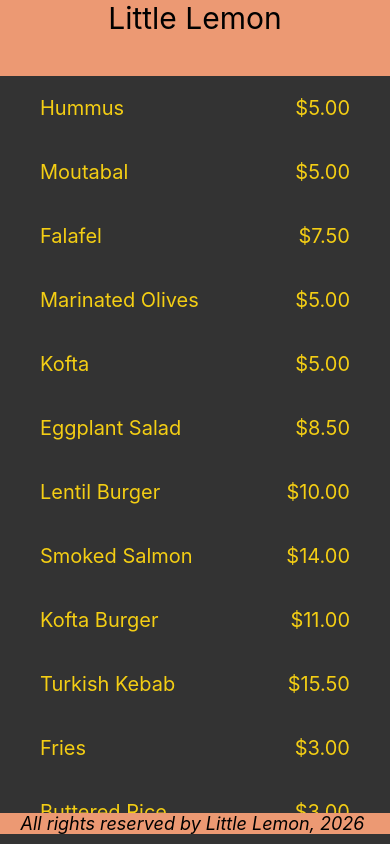
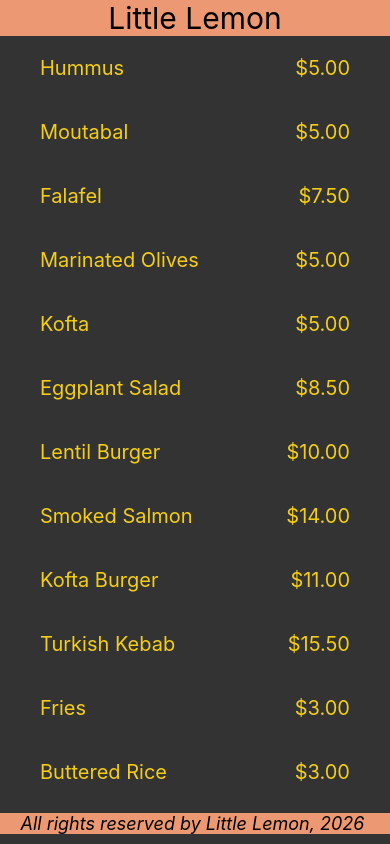
Before and after one commit to jeremejazz/little-lemon-app, a React Native app: screen / in a window 390 px wide. Built offline with nearby package versions, Linux system fonts and the light colour scheme.

Commit message:
update header style

```diff
--- a/components/LittleLemonHeader.tsx
+++ b/components/LittleLemonHeader.tsx
@@ -20,7 +20,6 @@ const styles = StyleSheet.create({
     backgroundColor: "#ec9973",
   },
   text: {
-    paddingBottom: 40,
     fontSize: 30,
     color: "black",
     textAlign: "center",
```
